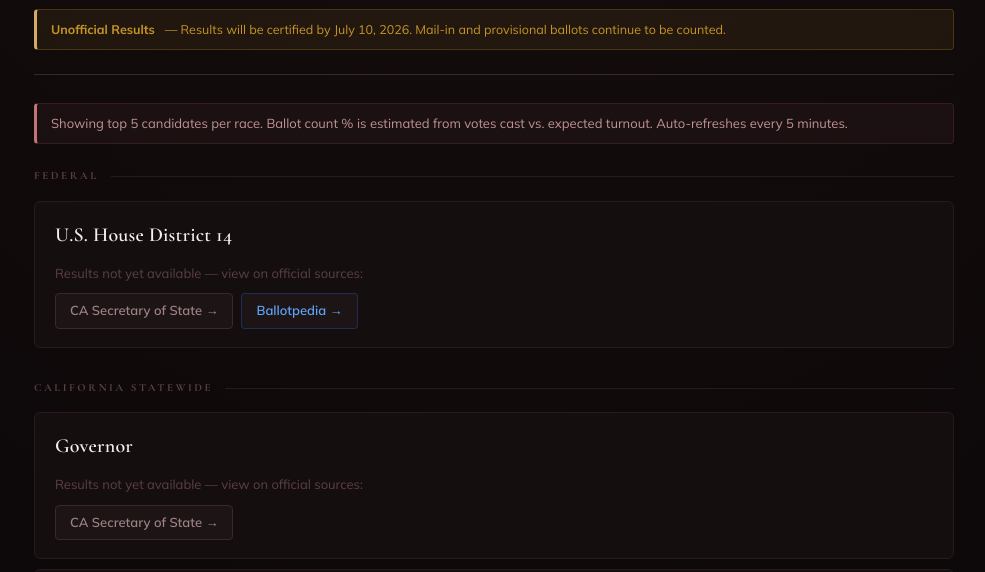
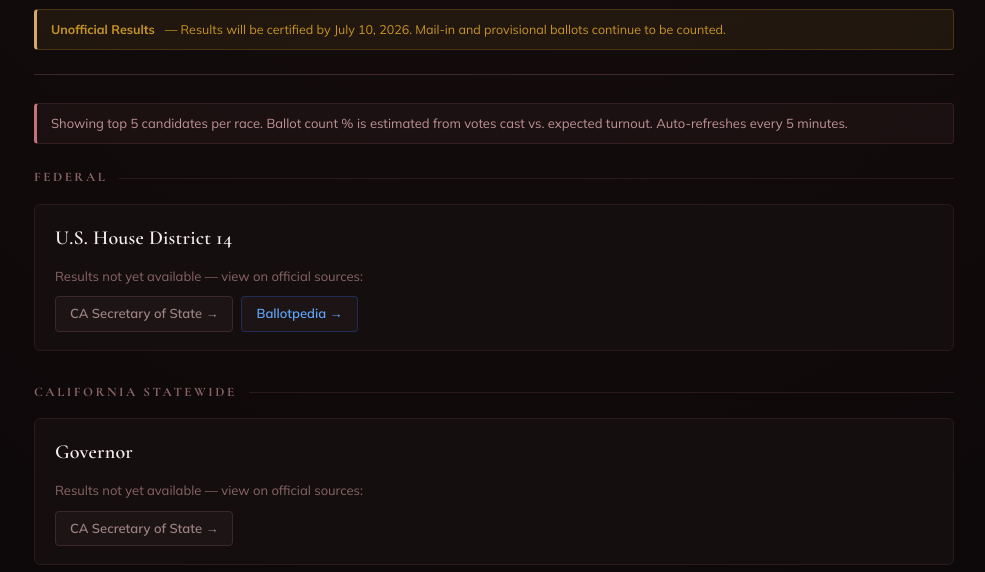
Before and after one commit to lisazacarias/election-tracker, a plain HTML site: page index.html in a window 1280 px wide. Shown: the part 161-733 px from the top of the page, without its empty margins (146-1131 px from the left). Drawn offline with nearby package versions, Linux system fonts and the light colour scheme; no server answers.

Commit message:
Improve section header legibility
- Lighten text-muted from #5c4042 to #8a6567
- Increase section label font size from 11px to 13px

Generated with AI

Co-Authored-By: SLAC AI

```diff
--- a/styles.css
+++ b/styles.css
@@ -12,7 +12,7 @@
     --blue-dim: rgba(143, 180, 212, 0.12);
     --text: #e8dede;
     --text-bright: #f5eeee;
-    --text-muted: #5c4042;
+    --text-muted: #8a6567;
     --text-label: #9e8283;
     --gold: #d4a96a;
     --gold-dim: rgba(212, 169, 106, 0.12);
@@ -173,7 +173,7 @@ h1 {
 .section h2 {
     font-family: 'Cormorant Garamond', serif;
     font-weight: 700;
-    font-size: 11px;
+    font-size: 13px;
     letter-spacing: 2.5px;
     text-transform: uppercase;
     color: var(--text-muted);
```
